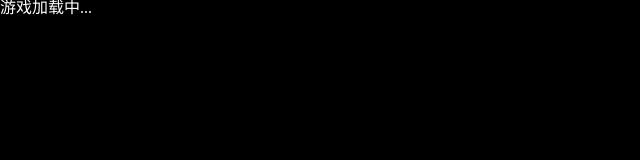
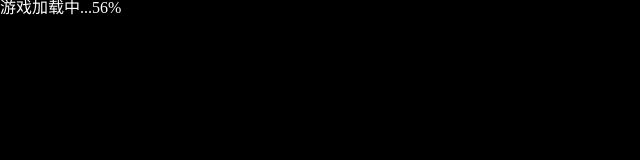
Before and after one commit to qlfxjh/canvas_rocket, a plain HTML site: page index.html in a window 1280 px wide. Shown: the full height of the page, 0-640 px from the left. Drawn offline with Linux system fonts and the light colour scheme.

Commit message:
bug fixed
bug fixed

```diff
--- a/index.html
+++ b/index.html
@@ -61,7 +61,7 @@
 </head>
 
 <body>
-    <p class="tip">游戏加载中...<span class="progress_num"></span></p>
+    <p class="tip">游戏加载中...<span id="progress_num"></span></p>
 <canvas id="main_canvas" width="1200" height="700" class="main_canvas">Your Browser not support HTML5 Canvas.</canvas>
 
 <script type="text/javascript" src="js/jquery.js"></script>
```
